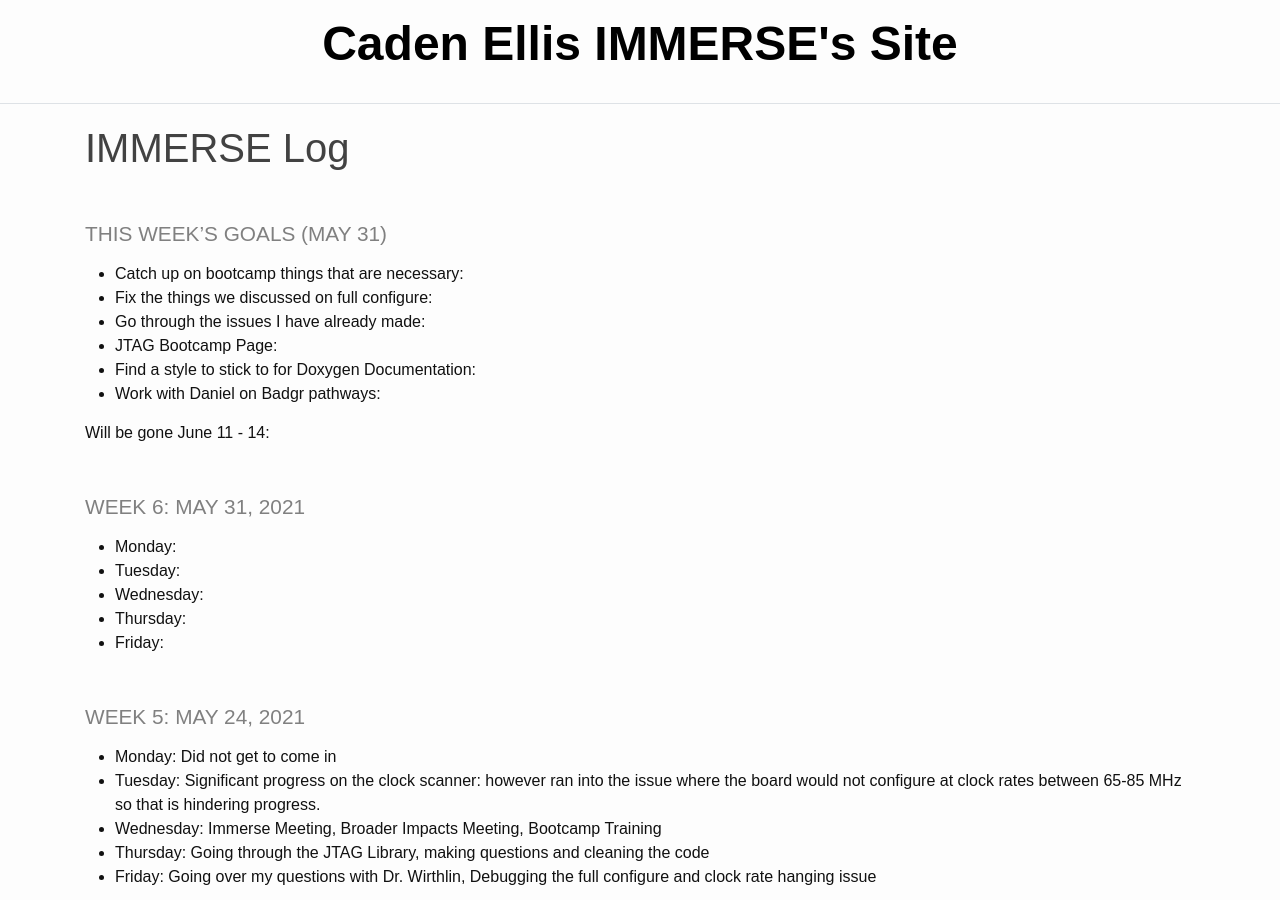
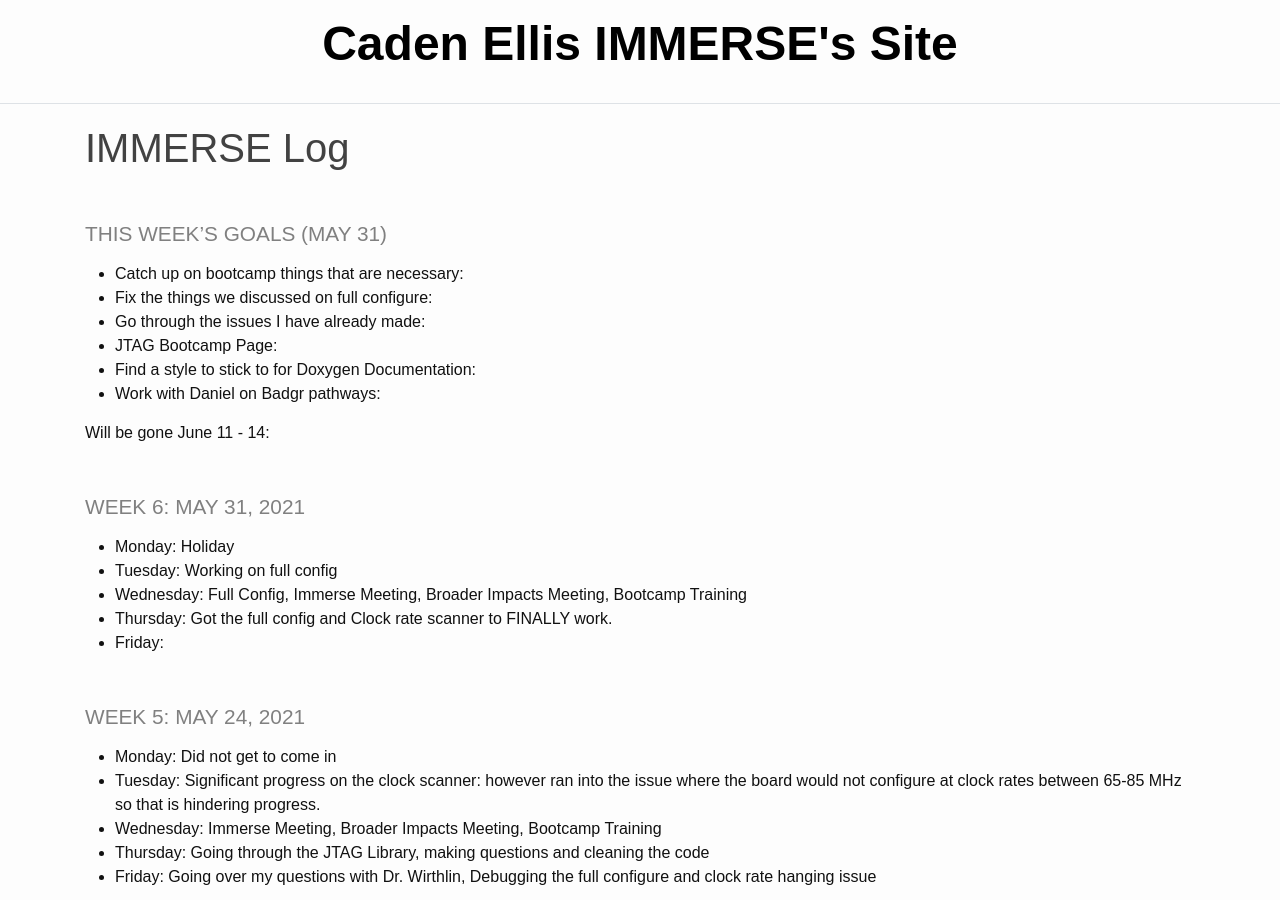
Before and after one commit to Caden-Ellis77/ImmerseSite, a Jekyll site: the page built from _pages/log.md, in a window 1280 px wide and 900 px high. Built offline with Jekyll 4.4.1, drawn with Linux system fonts in a browser that asks for light colours.

Commit message:
Updating for June 3

```diff
--- a/_pages/log.md
+++ b/_pages/log.md
@@ -15,10 +15,10 @@ title: IMMERSE Log
 
 ### Week 6: May 31, 2021
 
-* **Monday**:
-* **Tuesday**:
-* **Wednesday**:
-* **Thursday**:
+* **Monday**: Holiday
+* **Tuesday**: Working on full config
+* **Wednesday**: Full Config, Immerse Meeting, Broader Impacts Meeting, Bootcamp Training
+* **Thursday**: Got the full config and Clock rate scanner to FINALLY work.
 * **Friday**:
 
 ### Week 5: May 24, 2021
```
